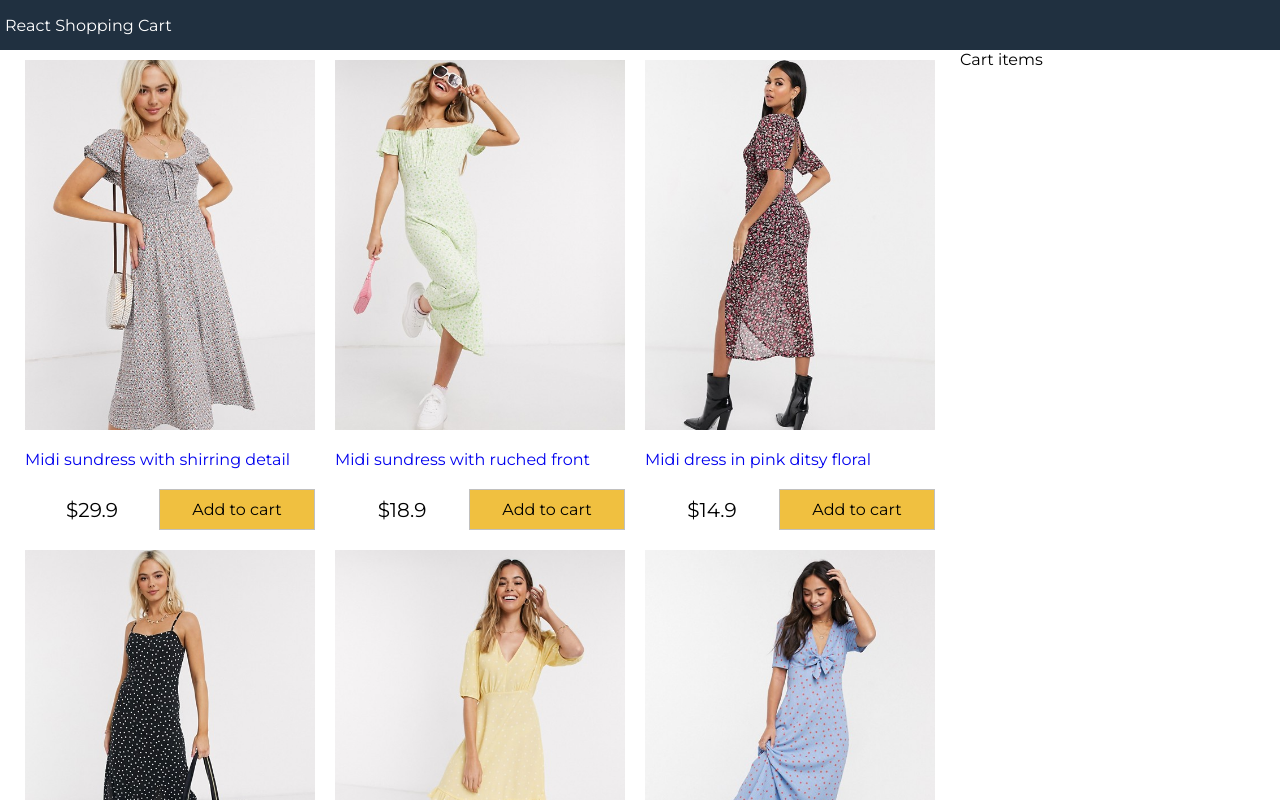
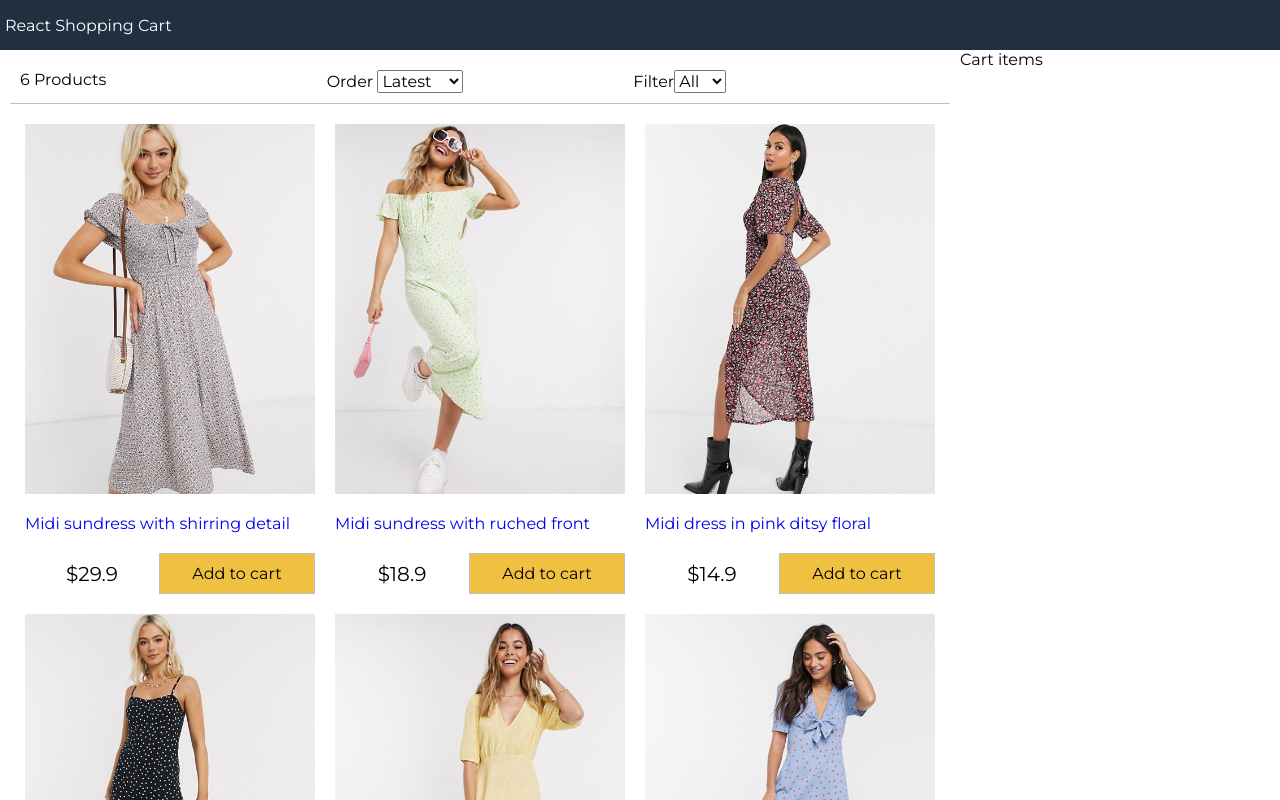
Before and after one commit to afercastro/react-shopping-cart, a React (Create React App) app: page / in a window 1280 px wide. Shown: the top 800 px of the page. Built offline with nearby package versions, Linux system fonts and the light colour scheme.

Commit message:
filter-components

```diff
--- a/src/App.js
+++ b/src/App.js
@@ -1,6 +1,8 @@
 import React from 'react';
 import data from './data.json';
 import Products from "./components/Products";
+import Filter from "./components/Filter";
+
 
 class App extends React.Component {
   constructor(){
@@ -11,6 +13,40 @@
       sort: "",
     };
   }
+  sortProducts=(event)=>{
+      //impl
+      const sort= event.target.value;
+      this.setState((state)=>({
+        sort: sort,
+        products:this.state.products
+        .slice()
+        .sort((a,b)=>
+          sort==="lowest"
+          ?a.price>b.price
+          ?1
+          :-1
+          :sort==="highest"
+          ?a.price<b.price
+          ? 1
+          :-1
+          :a._id<b._id
+          ? 1
+          :-1
+        ),
+      }))
+  };
+  filterProducts=(event)=>{
+      //impl
+      if(event.target.value===""){
+        this.setState({size:event.target.value, products:data.products});
+      }else{
+        this.setState({
+          size: event.target.value,
+          products: data.products.filter(product=>product.availableSizes.indexOf(event.target.value)>=0),
+        });
+      }
+  };
+
   render(){
     return (
       <div className="grid-container">
@@ -20,6 +56,12 @@
           <main>
             <div className="content">
               <div className="main">
+                <Filter count={this.state.products.length}
+                         size={this.state.size}
+                         sort={this.state.sort}
+                         filterProducts={this.filterProducts}
+                         sortProducts={this.sortProducts}
+                ></Filter>
                 <Products products={this.state.products}></Products>
                 </div>
               <div className="sidebar">Cart items</div>
--- /dev/null
+++ b/src/components/Filter.js
@@ -0,0 +1,30 @@
+import React, { Component } from 'react'
+
+export default class Filter extends Component {
+    render() {
+        return (
+            <div className="filter">
+                <div className="filter-result">{this.props.count} Products</div>
+                <div className="filter-sort">
+                    Order {" "}
+                    <select value={this.props.sort} onChange={this.props.sortProducts}>
+                        <option>Latest</option>
+                        <option value="lowest">Lowest</option>
+                        <option value="highest">Highest</option>
+                        </select>
+                        </div>
+                <div className="filter-size">
+                    Filter
+                    <select value={this.props.size} onChange={this.props.filterProducts}>
+                    <option value="">All</option>
+                    <option value="XS">XS</option>
+                    <option value="S">S</option>
+                    <option value="M">M</option>
+                    <option value="L">L</option>
+                    <option value="XL">XL</option>
+                    <option value="XXL">XXL</option>
+                    </select> </div>
+            </div>
+        )
+    }
+}
```
